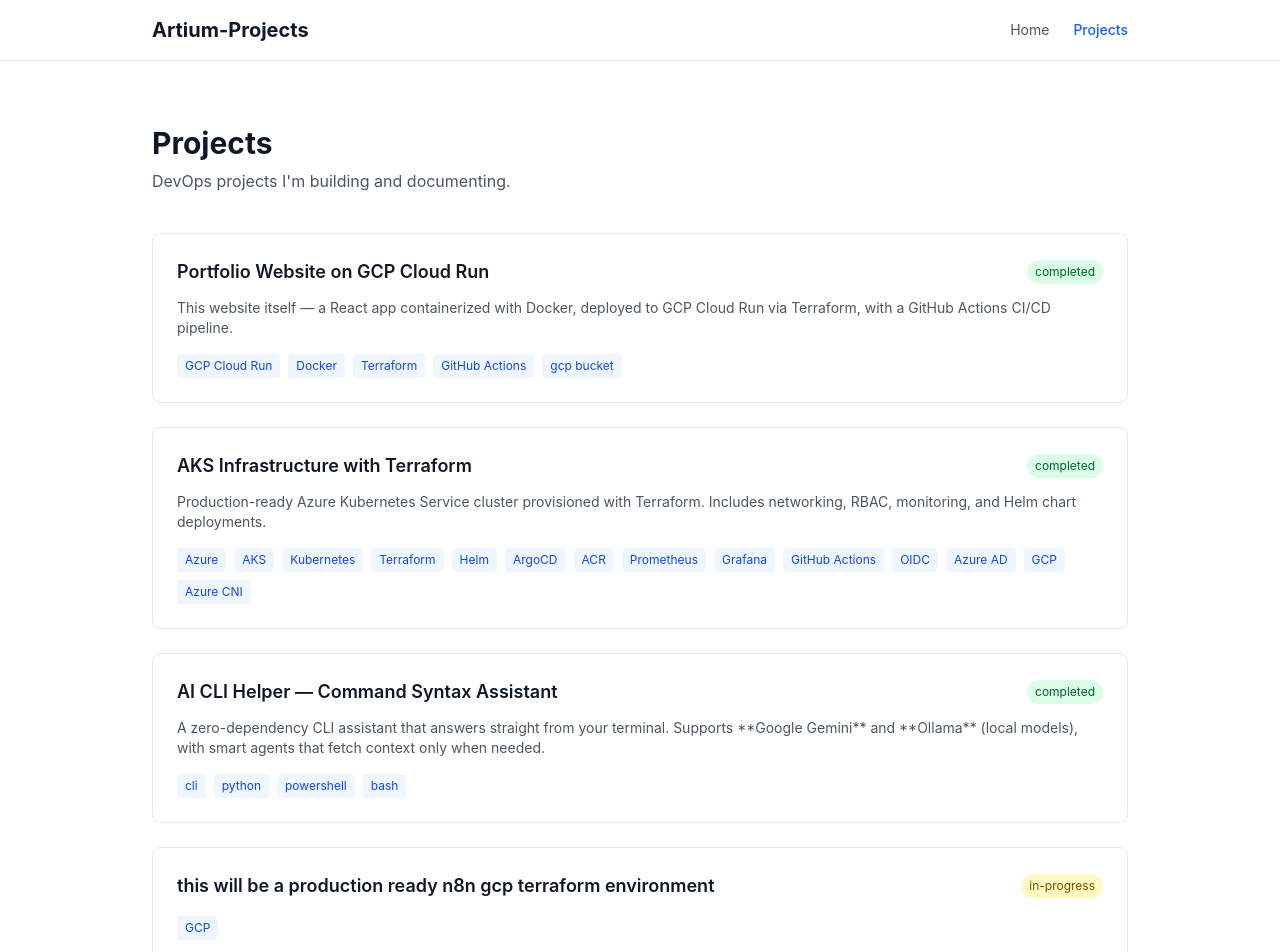
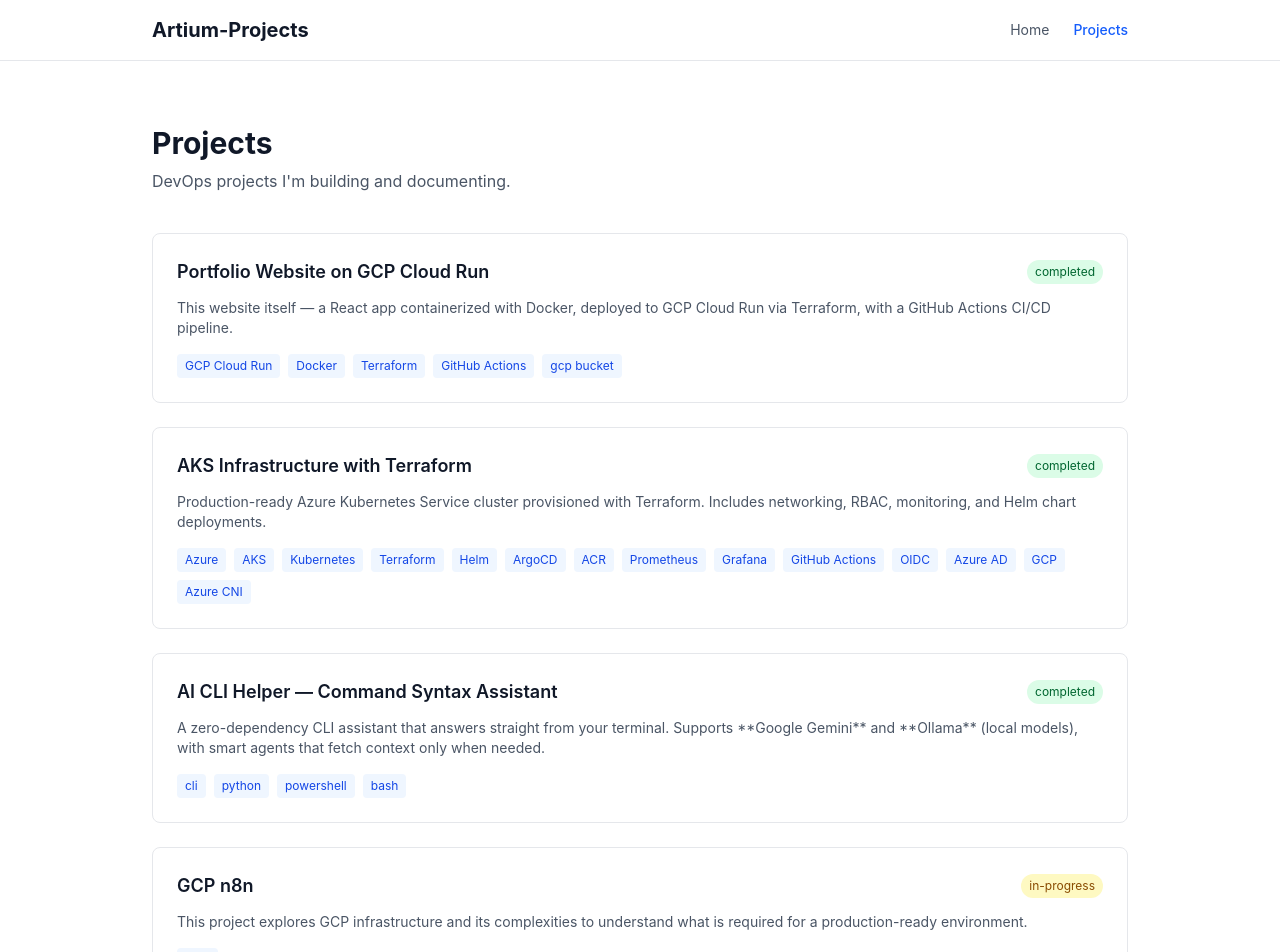
Before and after one commit to myusername68/artium-projects, a React (Vite) app in the folder website/: page /projects in a window 1280 px wide. Shown: the top 952 px of the page. Built offline with nearby package versions, Linux system fonts and the light colour scheme.

Commit message:
updated new project description and title GCP-n8n

```diff
--- a/website/src/data/projects.ts
+++ b/website/src/data/projects.ts
@@ -64,10 +64,10 @@ export const projects: Project[] = [
 
   },
   {
-    id: "gcp-n8n",
-    title: "this will be a production ready n8n gcp terraform environment",
+    id: "GCP-n8n",
+    title: "GCP n8n",
     description:
-      "",
+      "This project explores GCP infrastructure and its complexities to understand what is required for a production-ready environment.",
     tools: ["GCP"],
     status: "in-progress",
   },
```
